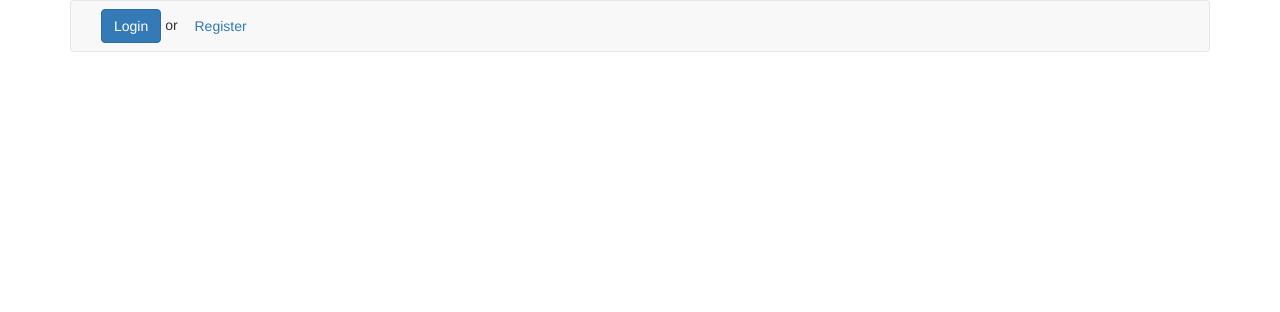
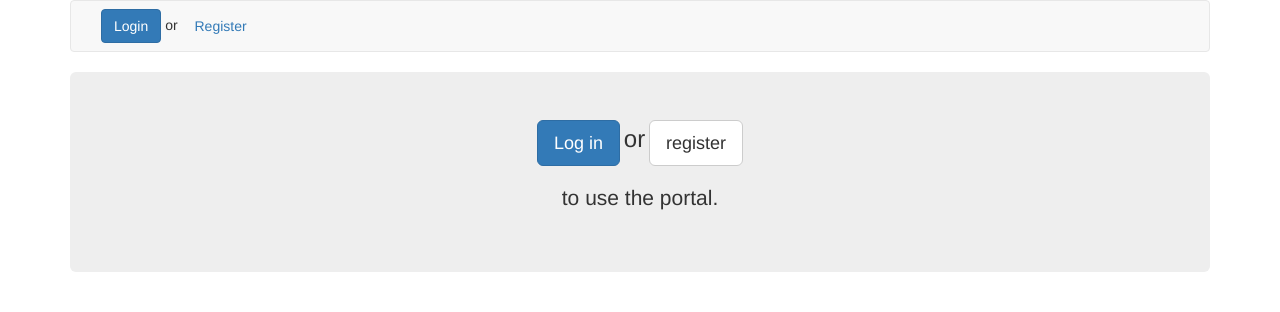
Before and after one commit to MJafarMashhadi/CodeDescriptionInformationCollector, a Django app: page / in a window 1280 px wide. Shown: the top 312 px of the page. Run offline with Django 3.2, Linux system fonts and the light colour scheme; some libraries are stand-ins or nearby versions.

Commit message:
Prettified home view with columns

```diff
--- a/core/templates/home.html
+++ b/core/templates/home.html
@@ -8,7 +8,35 @@
 <body>
 <div class="container">
     {% include 'navbar.html' %}
-    {% include 'side_info.html' %}
+    {% if request.user.is_authenticated %}
+        <div class="jumbotron">
+            <a class="btn btn-lg btn-primary" href="{% url 'core:random' %}">Show me some code snippets!</a>
+        </div>
+        <div class="col-lg-4 col-md-6 col-sm-12 col-xs-12">
+            {% include 'panel_programming_languages.html' %}
+        </div>
+
+        <div class="col-lg-4 col-md-6 col-sm-12 col-xs-12">
+            {% include 'panel_random_snippets.html' %}
+        </div>
+
+        <div class="col-lg-4 col-md-6 col-sm-12 col-xs-12">
+            {% include 'panel_knows_languages.html' %}
+        </div>
+
+        <div class="col-lg-4 col-md-6 col-sm-12 col-xs-12">
+            {% include 'panel_virgin_snippets.html' %}
+        </div>
+    {% else %}
+        <div class="jumbotron" align="center">
+            <a class="btn btn-lg btn-primary" href="{% url 'core:login' %}">Log in</a>
+            <span class="h3">or</span>
+            <a class="btn btn-lg btn-default" href="{% url 'core:register' %}">register</a>
+
+            <div class="clear"></div>
+            <p class="h3">to use the portal.</p>
+        </div>
+    {% endif %}
 </div>
 </body>
 </html>
```
